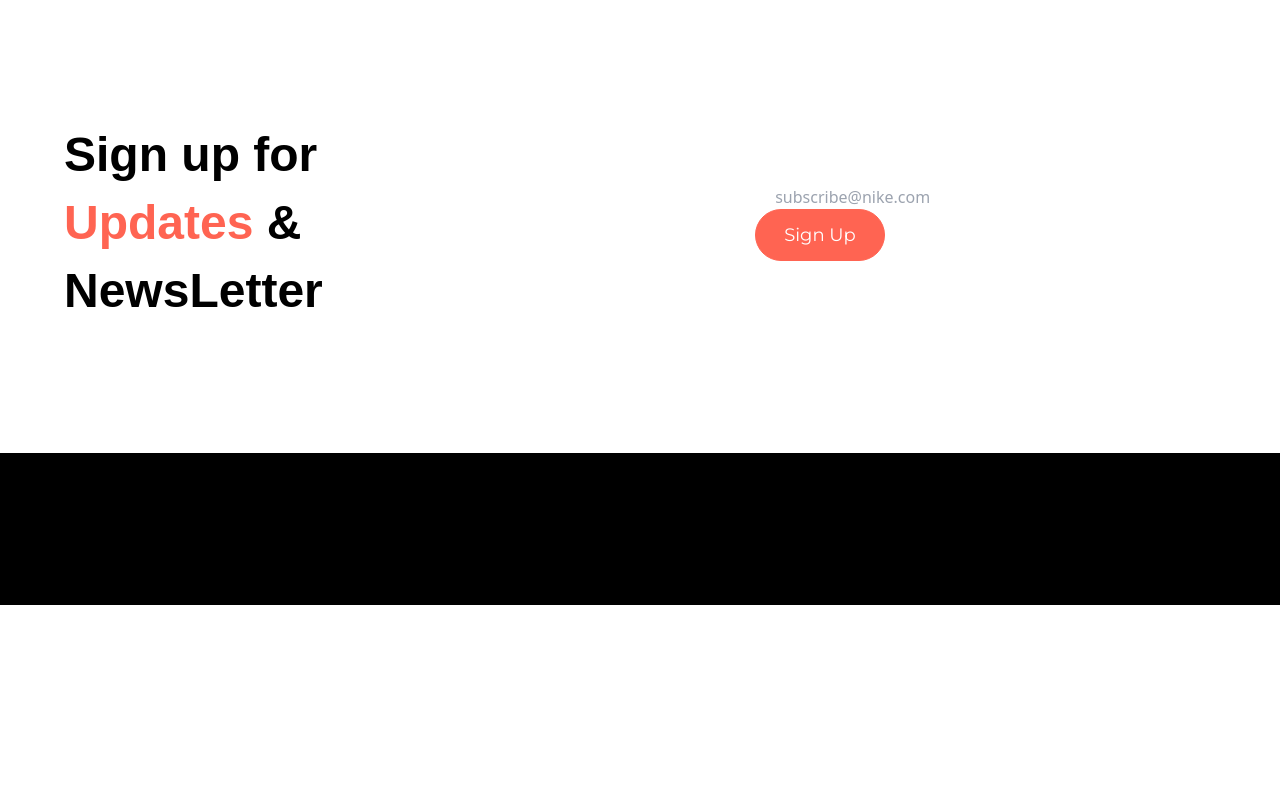
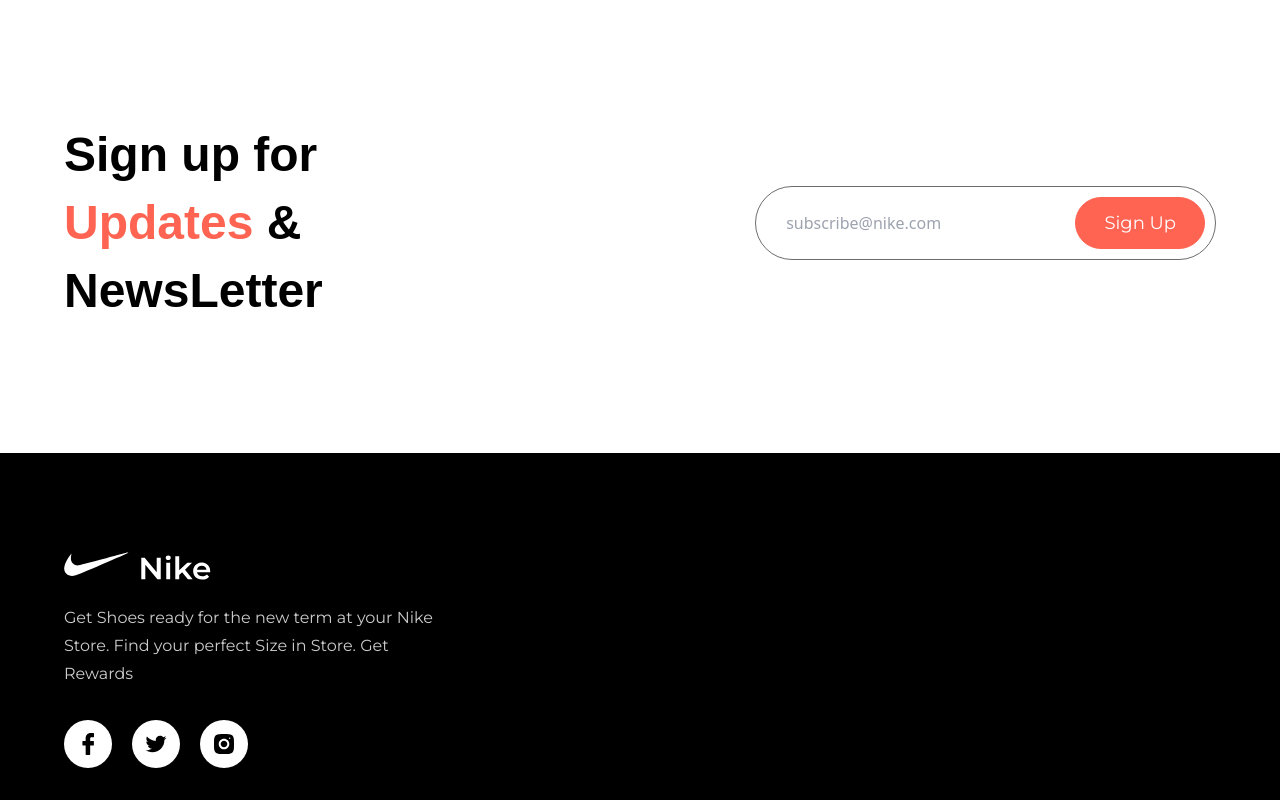
Before and after one commit to FlyntDenzel/ecommerce-Nike, a React (Vite) app: page / in a window 1280 px wide. Shown: the part 4120-4920 px from the top of the page. Before the commit the page ends 4725 px from the top, so only its background shows below. Built offline with nearby package versions, Linux system fonts and the light colour scheme; a web font is replaced by a local one.

Commit message:
adding elements to the footer section

```diff
--- a/src/sections/Footer.jsx
+++ b/src/sections/Footer.jsx
@@ -1,6 +1,27 @@
+import { footerLogo } from "../assets/images"
+import { socialMedia } from "../constants"
+
 const Footer = () => {
   return (
-    <div>Footer</div>
+    <footer className="max-container">
+      <div className="flex justify-between items-start gap-20 flex-wrap max-lg:flex-col">
+        <div className="flex flex-col items-start">
+          <a href="/">
+            <img src={footerLogo} alt="footerLogo" width={150} height={46} />
+          </a>
+          <p className="mt-6 text-base leading-7  font-montserrat text-white-400 sm:max-w-sm">Get Shoes ready for the new term at your Nike Store.
+          Find your perfect Size in Store. Get Rewards</p>
+          <div className="flex items-center gap-5 mt-8">
+            {socialMedia.map((icon) => (
+              <div className="flex justify-center items-center w-12 h-12 bg-white rounded-full" key={icon.src}>
+                <img src={icon.src} alt={icon.alt} width={24} height={24} />
+              </div>
+            ))}
+          </div>
+        </div>
+
+      </div>
+    </footer>
   )
 }
 
--- a/src/sections/Subscribe.jsx
+++ b/src/sections/Subscribe.jsx
@@ -6,7 +6,7 @@
       <h3 className="text-4xl leading-[68px] lg:max-w-md font-palanquin font-bold">Sign up for
         <span className=" text-coral-red"> Updates </span> & NewsLetter
       </h3>
-      <div className=" lg:max-w-[40%] w-full">
+      <div className=" lg:max-w-[40%] w-full flex items-center max-sm:flex-col gap-5 p-2.5 sm:border sm:border-slate-gray rounded-full">
         <input type="text" placeholder="subscribe@nike.com" className="input" />
         <div className="flex max-sm:justify-end items-center max-sm:w-full">
            <Button label="Sign Up"/>
```
